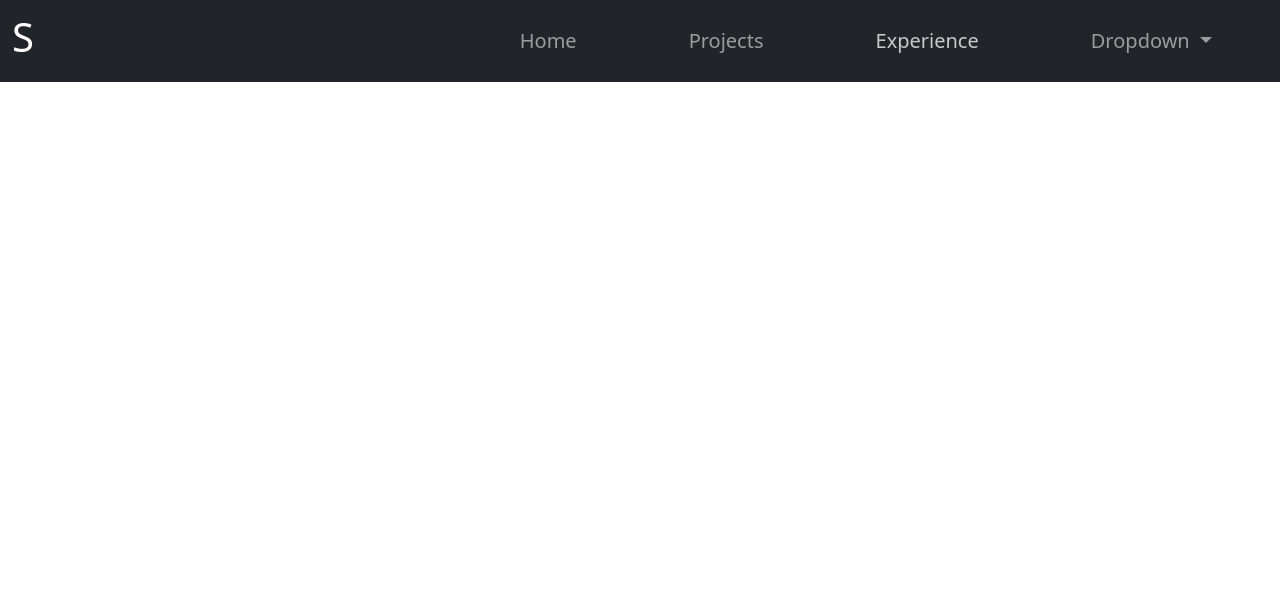
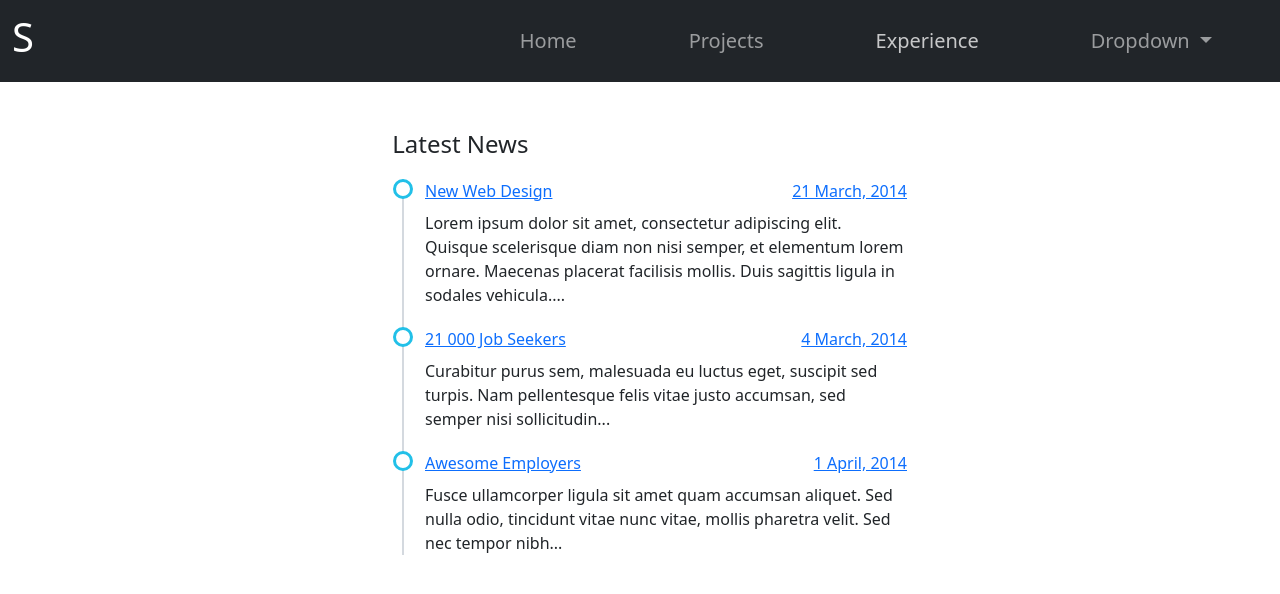
Before and after one commit to DracFiendMG/portfolio-angular, an Angular app: page / in a window 1280 px wide. Both pictures are taken after a click on the link "Experience". Shown: the top 594 px of the page. Built offline with nearby package versions, Linux system fonts and the light colour scheme.

Commit message:
used timeline template and added it to the timeline component

```diff
--- a/src/app/app.component.html
+++ b/src/app/app.component.html
@@ -4,6 +4,7 @@
     <div class="row">
         <div class="col-md-12">
             <app-projects *ngIf="loadedTab === 'projects'"></app-projects>
+            <app-timeline *ngIf="loadedTab === 'experience'"></app-timeline>
         </div>
     </div>
 </div>
--- a/src/app/app.component.ts
+++ b/src/app/app.component.ts
@@ -3,6 +3,7 @@ import { CommonModule } from '@angular/common';
 import { RouterOutlet } from '@angular/router';
 import { HeaderComponent } from "./header/header.component";
 import { ProjectsComponent } from "./projects/projects.component";
+import { TimelineComponent } from "./timeline/timeline.component";
 
 @Component({
     selector: 'app-root',
@@ -10,9 +11,9 @@ import { ProjectsComponent } from "./projects/projects.component";
     templateUrl: './app.component.html',
     styleUrl: './app.component.css',
     imports: [CommonModule,
-              RouterOutlet,
-              HeaderComponent,
-              ProjectsComponent]
+        RouterOutlet,
+        HeaderComponent,
+        ProjectsComponent, TimelineComponent]
 })
 export class AppComponent {
   title = 'portfolio-angular';
--- a/src/app/timeline/timeline.component.css
+++ b/src/app/timeline/timeline.component.css
@@ -0,0 +1,31 @@
+
+ul.timeline-3 {
+    list-style-type: none;
+    position: relative;
+  }
+  ul.timeline-3:before {
+    content: " ";
+    background: #d4d9df;
+    display: inline-block;
+    position: absolute;
+    left: 29px;
+    width: 2px;
+    height: 100%;
+    z-index: 400;
+  }
+  ul.timeline-3 > li {
+    margin: 20px 0;
+    padding-left: 20px;
+  }
+  ul.timeline-3 > li:before {
+    content: " ";
+    background: white;
+    display: inline-block;
+    position: absolute;
+    border-radius: 50%;
+    border: 3px solid #22c0e8;
+    left: 20px;
+    width: 20px;
+    height: 20px;
+    z-index: 400;
+  }
--- a/src/app/timeline/timeline.component.html
+++ b/src/app/timeline/timeline.component.html
@@ -1 +1,28 @@
-<p>timeline works!</p>
+<div class="container my-5">
+    <div class="row">
+      <div class="col-md-6 offset-md-3">
+        <h4 style="margin-left: 1.2rem;">Latest News</h4>
+        <ul class="timeline-3">
+          <li>
+            <a href="#!">New Web Design</a>
+            <a href="#!" class="float-end">21 March, 2014</a>
+            <p class="mt-2">Lorem ipsum dolor sit amet, consectetur adipiscing elit. Quisque scelerisque diam
+              non nisi semper, et elementum lorem ornare. Maecenas placerat facilisis mollis. Duis sagittis
+              ligula in sodales vehicula....</p>
+          </li>
+          <li>
+            <a href="#!">21 000 Job Seekers</a>
+            <a href="#!" class="float-end">4 March, 2014</a>
+            <p class="mt-2">Curabitur purus sem, malesuada eu luctus eget, suscipit sed turpis. Nam pellentesque
+              felis vitae justo accumsan, sed semper nisi sollicitudin...</p>
+          </li>
+          <li>
+            <a href="#!">Awesome Employers</a>
+            <a href="#!" class="float-end">1 April, 2014</a>
+            <p class="mt-2">Fusce ullamcorper ligula sit amet quam accumsan aliquet. Sed nulla odio, tincidunt
+              vitae nunc vitae, mollis pharetra velit. Sed nec tempor nibh...</p>
+          </li>
+        </ul>
+      </div>
+    </div>
+  </div>
```
